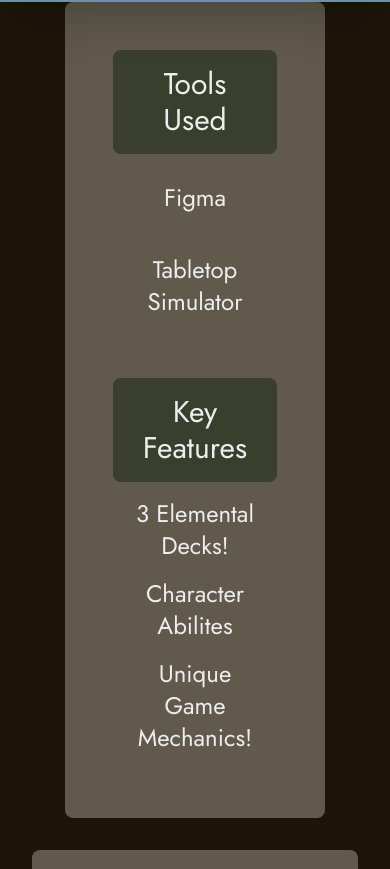
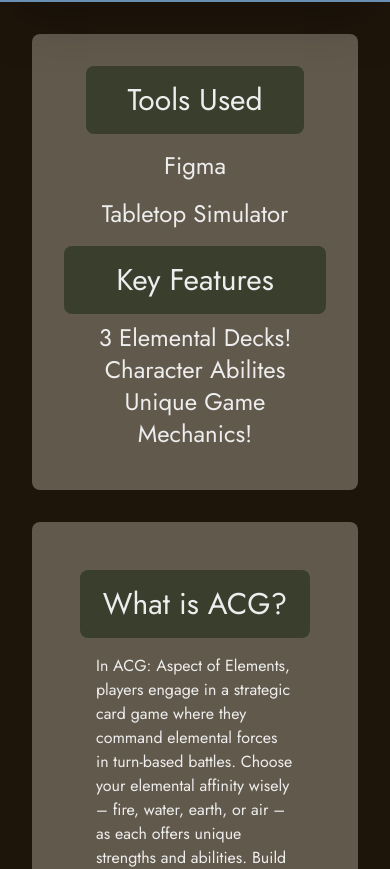
Before and after one commit to 1medi/folio, a Next.js app: page /ACG in a window 390 px wide. Shown: the part 899-1768 px from the top of the page. Built offline with nearby package versions, Linux system fonts and the light colour scheme.

Commit message:
I UNDERSTAND IT NOW

```diff
--- a/src/app/ACG/page.tsx
+++ b/src/app/ACG/page.tsx
@@ -20,35 +20,35 @@
     <>
       <Header />
 
-      <main className="min-h-screen snap-y">
-        <div className="snap-always snap-start">
-        <ACGBanner />
+      <main className="min-h-screen ">
+        <div className="snap-y snap-start">
+          <ACGBanner />
         </div>
 
-        <motion.section className=" w-full ">
-          <div className="snap-start snap-always w-2/3 m-auto  bg-[#a49e8e80] rounded-lg justify-center items-center p-8  flex flex-col md:flex-row">
-            <div className="p-4">
+        <motion.section className="snap-start w-full ">
+          <div className=" m-8  bg-[#a49e8e80] rounded-lg justify-center items-center p-8  flex flex-col md:flex-row">
+            <div className="lg:p-4">
               <h2 className="text-3xl text-center bg-[#3A3F2D] rounded-lg p-4">
                 Tools Used
               </h2>
               <ul className="p-2 text-center">
-                <li className="text-2xl p-5">Figma</li>
-                <li className="text-2xl p-5">Tabletop Simulator</li>
+                <li className="text-2xl p-2 lg:p-5">Figma</li>
+                <li className="text-2xl p-2 lg:p-5">Tabletop Simulator</li>
               </ul>
             </div>
-            <div className="p-4">
+            <div className="lg:p-4">
               <h2 className="text-3xl text-center bg-[#3A3F2D] rounded-lg p-4">
                 Key Features
               </h2>
               <ul className="p-2 text-center">
-                <li className="text-2xl p-2">3 Elemental Decks!</li>
-                <li className="text-2xl p-2">Character Abilites</li>
-                <li className="text-2xl p-2">Unique Game Mechanics!</li>
+                <li className="text-2xl lg:p-2">3 Elemental Decks!</li>
+                <li className="text-2xl lg:p-2">Character Abilites</li>
+                <li className="text-2xl lg:p-2">Unique Game Mechanics!</li>
               </ul>
             </div>
           </div>
 
-          <div className="about snap-always snap-start p-8 bg-[#a49e8e80] rounded-lg m-8">
+          <div className="about p-12 bg-[#a49e8e80] rounded-lg m-8">
             <h2 className="text-3xl text-center bg-[#3A3F2D] rounded-lg p-4">
               What is ACG?
             </h2>
@@ -62,7 +62,7 @@
             </p>
           </div>
 
-          <div className="snap-always snap-start flex flex-col lg:flex-row">
+          <div className="flex flex-col lg:flex-row">
             <div className="proj-ideation p-8 bg-[#a49e8e80] m-8 rounded-lg">
               <h2 className="text-3xl text-left bg-[#3A3F2D] rounded-lg p-4">
                 Project Ideation
@@ -107,7 +107,7 @@
           </div>
 
 
-          <div className="proj-styleguide snap-always snap-start p-4 bg-[#a49e8e80] m-8 rounded-lg flex flex-col ">
+          <div className="proj-styleguide p-4 bg-[#a49e8e80] m-8 rounded-lg flex flex-col ">
             <h2 className="text-3xl text-center bg-[#3A3F2D] rounded-lg p-4">
               Styleguide
             </h2>
@@ -121,8 +121,7 @@
                     className="rounded-xl w-full"
                   />
                 </div>
-
-                <p className="w-50 m-auto text-center p-4">
+                <div className="w-50 m-auto text-center p-4">
                   <span className="font-bold">Core Colors: </span>
                   <br />
                   <span className="font-bold">#C1121F (Bright Red)</span> : For
@@ -136,12 +135,12 @@
                   <br />
                   <span className="font-bold"> #DB9B39 (Gold)</span> : Adds
                   sophistication and premium vibes.
-                </p>
+                </div>
               </div>
 
               <div className="Everything Else m-auto w-full lg:w-1/2">
 
-                <div className="flex flex-col justify-center m-12 items-center">
+                <div className=" flex flex-col justify-center m-12 items-center">
                   <div className="photo-container w-[250px] lg:w-[500px]  flex m-8">
                     <Image
                       src={ACGMeasurements}
@@ -162,8 +161,8 @@
                   </p>
                 </div>
 
-                <div className="flex flex-col justify-center m-12 items-center">
-                  <div className="snap-always snap-start photo-container w-[250px] xl:w-[500px] flex m-4">
+                <div className=" flex flex-col justify-center m-12 items-center">
+                  <div className=" photo-container w-[250px] xl:w-[500px] flex m-4">
                     <Image
                       src={ACGType}
                       alt="colors"
@@ -178,7 +177,7 @@
                   </p>
                 </div>
 
-                <div className="snap-always snap-start flex flex-col justify-center m-12 items-center">
+                <div className="flex flex-col justify-center m-12 items-center">
                   <div className="photo-container w-[250px] xl:w-[500px] flex m-4">
                     <Image
                       src={ACGLogo}
--- a/src/app/Aether/page.tsx
+++ b/src/app/Aether/page.tsx
@@ -63,14 +63,16 @@
   return (
     <>
       <Header />
-      <main className="max-h-screen snap-y">
-        <Parallax />
-        <div className="snap-always snap-start">
+      <main className="max-h-screen ">
+        <div className="snap-y snap-start">
+          <Parallax />
+        </div>
+        <div className=" snap-start">
           <AEBanner />
         </div>
-        <section className=" flex flex-col items-center justify-center p-4 m-auto ">
+        <section className="snap-start flex flex-col items-center justify-center p-4 m-auto ">
           <motion.section className="w-full">
-            <div className=" snap-start m-8 justify-center bg-[#a49e8e80] rounded-lg items-center p-4 flex flex-col lg:flex-row">
+            <div className=" m-8 justify-center bg-[#a49e8e80] rounded-lg items-center p-4 flex flex-col lg:flex-row">
               <div className=" md:w-1/2">
                 <h2 className="text-3xl text-center bg-[#3A3F2D] rounded-lg p-4 m-4">
                   Tools Used
@@ -114,7 +116,7 @@
               </div>
             </div>
 
-            <div className=" snap-center flex flex-col lg:flex-row m-4">
+            <div className=" flex flex-col lg:flex-row m-4">
               <div className="about p-8 bg-[#a49e8e80] rounded-lg m-4 lg:w-1/2 lg:ml-4 lg:mr-4 lg:m-2">
                 <h2 className="text-3xl text-center bg-[#3A3F2D] rounded-lg p-4">
                   What is Aether?
@@ -147,7 +149,7 @@
               </div>
             </div>
 
-            <div className="proj-ideation snap-center p-8  bg-[#a49e8e80] rounded-lg mx-8">
+            <div className="proj-ideation p-8  bg-[#a49e8e80] rounded-lg mx-8">
               <h2 className="text-3xl text-center md:text-left bg-[#3A3F2D] rounded-lg p-4">
                 Competitive Analysis
               </h2>
@@ -220,7 +222,7 @@
             </div>
 
             <div className=" flex flex-col m-4">
-              <div className="snap-center about p-8 bg-[#a49e8e80] rounded-lg m-4 ">
+              <div className=" about p-8 bg-[#a49e8e80] rounded-lg m-4 ">
                 <h2 className="text-3xl text-center bg-[#3A3F2D] rounded-lg p-4">
                   User Personas
                 </h2>
@@ -346,7 +348,7 @@
                 </div>
               </div>
 
-              <div className="snap-start proj-ideation p-8 bg-[#a49e8e80] rounded-lg m-4">
+              <div className=" proj-ideation p-8 bg-[#a49e8e80] rounded-lg m-4">
                 <h2 className="text-3xl text-center bg-[#3A3F2D] rounded-lg p-4">
                   User Research
                 </h2>
@@ -396,7 +398,7 @@
                             particularly when handling legal, medical, and
                             government forms.
                           </li>
-                          <li className="p-2 snap-start">
+                          <li className="p-2">
                             <span className="font-bold">
                               Time-Consuming Nature of Forms:
                             </span>{" "}
@@ -473,7 +475,7 @@
             </div>
 
             <div className=" flex flex-col lg:flex-row">
-              <div className="snap-start snap-always proj-ideation p-8  bg-[#a49e8e80] rounded-lg mx-8 mb-8 lg:mr-4 lg:w-1/3">
+              <div className="proj-ideation p-8  bg-[#a49e8e80] rounded-lg mx-8 mb-8 lg:mr-4 lg:w-1/3">
                 <h2 className="text-3xl text-center md:text-left bg-[#3A3F2D] rounded-lg p-4">
                   Design Decisions
                 </h2>
@@ -500,7 +502,7 @@
                   <div>
                     <AppComparison />
                   </div>
-                  <div className="name snap-start snap-always">
+                  <div className="name ">
                     <h1 className="text-xl lg:text-3xl font-semibold text-center p-4">
                       Name
                     </h1>
@@ -540,12 +542,12 @@
                 </div>
               </div>
 
-              <div className="Styleguide p-8 snap-always bg-[#a49e8e80] mx-8 rounded-lg mb-8 lg:ml-4 lg:w-2/3">
+              <div className="Styleguide p-8  bg-[#a49e8e80] mx-8 rounded-lg mb-8 lg:ml-4 lg:w-2/3">
                 <h2 className="text-3xl text-center md:text-left bg-[#3A3F2D] rounded-lg p-4">
                   Styleguide
                 </h2>
                 <div className="section-container h-full flex flex-col items-around justify-around">
-                  <div className="section1 snap-start">
+                  <div className="section1 ">
                     <h2 className="m-4 lg:text-3xl font-semibold">Logo</h2>
                     <div className="flex flex-col lg:flex-row">
                       <p className="lg:m-8">
@@ -564,7 +566,7 @@
                       </div>
                     </div>
                   </div>
-                  <div className="section2 snap-start">
+                  <div className="section2 ">
                     <h2 className="m-4 lg:text-3xl font-semibold">
                       Color Palette
                     </h2>
@@ -586,7 +588,7 @@
                       </div>
                     </div>
                   </div>
-                  <div className="section3 snap-start">
+                  <div className="section3 ">
                     <h2 className="m-4 lg:text-3xl font-semibold">
                       Typography
                     </h2>
@@ -620,7 +622,7 @@
               </div>
             </div>
 
-            <div className="marketing snap-start snap-always p-8 bg-[#a49e8e80] rounded-lg mx-8 mb-8 ">
+            <div className="marketing  p-8 bg-[#a49e8e80] rounded-lg mx-8 mb-8 ">
               <h2 className="text-3xl bg-[#3A3F2D] rounded-lg text-center md:text-right p-4">
                 Marketing
               </h2>
@@ -663,7 +665,7 @@
                 </div>
               </div>
             </div>
-            <div className="snap-start snap-always last-row flex flex-col lg:flex-row">
+            <div className=" last-row flex flex-col lg:flex-row">
               <div className="future p-8 bg-[#a49e8e80] rounded-lg mx-8 mb-8 lg:mr-4 lg:w-1/2">
                 <h2 className="text-3xl bg-[#3A3F2D] rounded-lg text-center md:text-left p-4">
                   Future Prospects
--- a/tailwind.config.ts
+++ b/tailwind.config.ts
@@ -7,6 +7,7 @@
     "./src/app/**/*.{js,ts,jsx,tsx,mdx}",
   ],
   theme: {
+
     extend: {
       colors: {
         background: "var(--background)",
@@ -14,8 +15,12 @@
       },
       gridTemplateColumns:{
         10: "repeat(10, minmax(0, 1fr))",
-      }
+      },
+      screens: {
+        "xs": "390px", // Custom breakpoint for extra small screens
+      },
     },
+
   },
   plugins: [],
 } satisfies Config;
```
